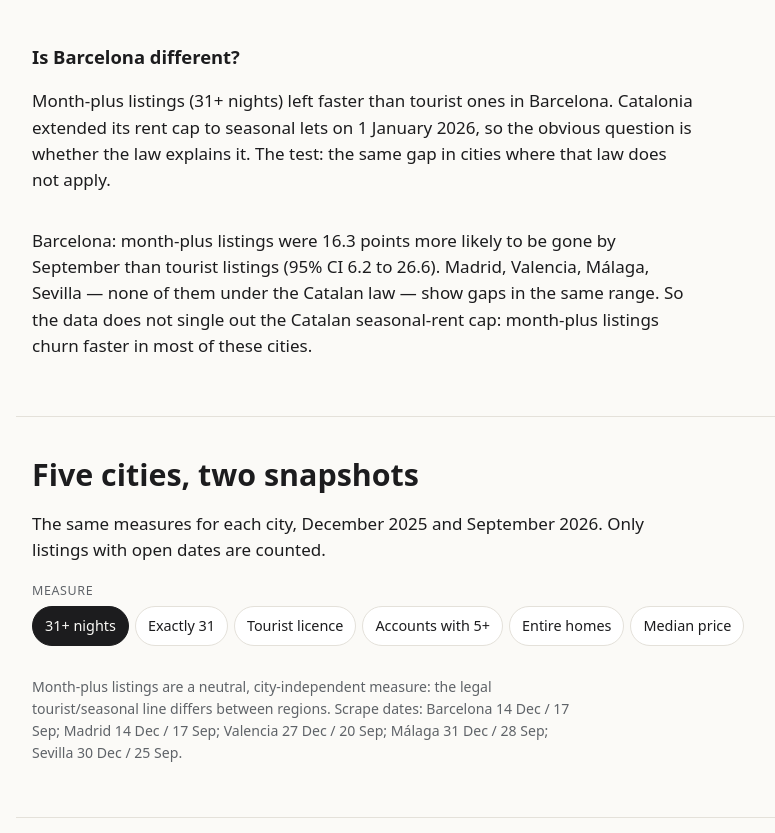
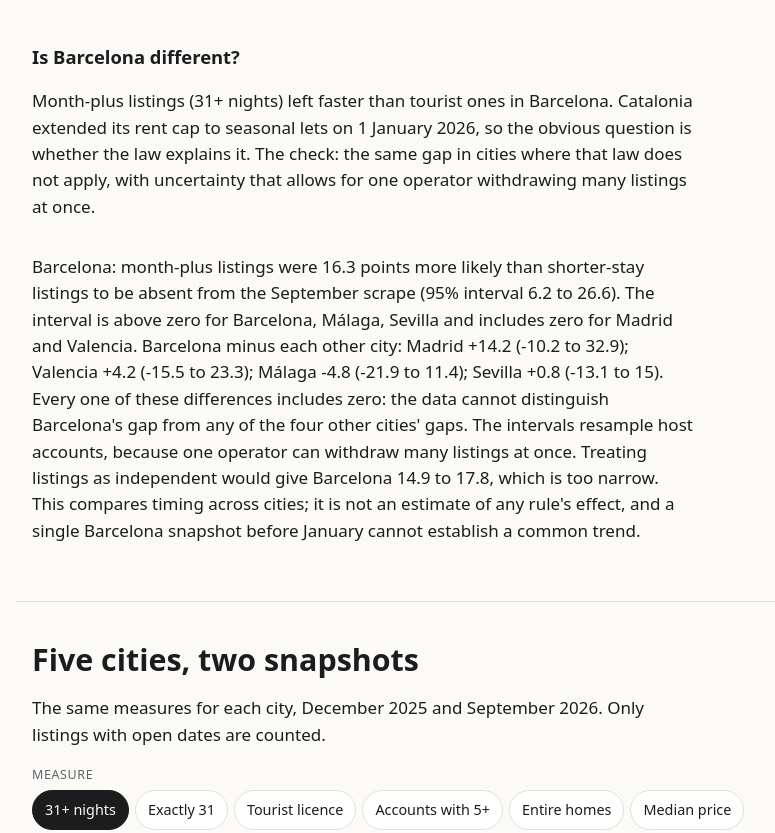
Before and after one commit to renzorico/spain-housing-str-analysis, a website built with Vite: page site/index.html in a window 1280 px wide. Shown: the part 2515-3348 px from the top of the page, without its empty margins (134-909 px from the left). Built offline with nearby package versions, Linux system fonts and the light colour scheme; no server answers; what @observablehq/plot would draw is missing.

Commit message:
exit-gap readout from contrast intervals, not interval overlap

```diff
--- a/site/index.html
+++ b/site/index.html
@@ -92,8 +92,8 @@
         <p>
           Month-plus listings (31+ nights) left faster than tourist ones in Barcelona. Catalonia
           extended its rent cap to seasonal lets on 1 January 2026, so the obvious question is
-          whether the law explains it. The test: the same gap in cities where that law does not
-          apply.
+          whether the law explains it. The check: the same gap in cities where that law does not
+          apply, with uncertainty that allows for one operator withdrawing many listings at once.
         </p>
         <div class="chart" id="gap-chart" role="img"></div>
         <p class="readout" id="gap-readout"></p>
--- a/site/src/data.ts
+++ b/site/src/data.ts
@@ -106,6 +106,23 @@ export interface PopulationCheck {
   month_plus_pct: number;
 }
 
+export interface ExitGap {
+  points: number;
+  /** 95% interval resampling host accounts (the one to quote) */
+  ci_low: number;
+  ci_high: number;
+  method: string;
+  /** naive interval treating listings as independent; understated */
+  listing_level_ci_low: number;
+  listing_level_ci_high: number;
+  accounts: number;
+  month_plus_listings: number;
+  shorter_listings: number;
+  top10_accounts_share_of_month_plus_pct: number;
+  /** Barcelona minus this city; null for Barcelona itself */
+  vs_barcelona: { difference_points: number; ci_low: number; ci_high: number } | null;
+}
+
 export interface CityRow {
   city: City;
   scrape_dates: Record<string, string>;
@@ -115,7 +132,7 @@ export interface CityRow {
     all_listings: PopulationCheck;
   };
   rounds: Record<string, SnapshotSummary>;
-  exit_gap: { points: number; ci_low: number; ci_high: number };
+  exit_gap: ExitGap;
   top_host_share: Record<string, number>;
 }
 
--- a/site/src/flows.ts
+++ b/site/src/flows.ts
@@ -147,6 +147,8 @@ export function initExitGap(cities: CityRow[]): void {
   const rows = CITIES.map((c) => cities.find((row) => row.city === c)).filter((r): r is CityRow => r !== undefined);
   const barcelona = rows.find((r) => r.city === "barcelona");
   if (!barcelona) return;
+  const colour = (r: CityRow) => (r.city === "barcelona" ? cssVar("--seasonal") : cssVar("--tourist"));
+  const signed = (value: number) => `${value > 0 ? "+" : ""}${value}`;
 
   mountChart(chart, (width) => {
     const plot = Plot.plot({
@@ -154,7 +156,7 @@ export function initExitGap(cities: CityRow[]): void {
       height: 220,
       marginLeft: 80,
       style: plotStyle(),
-      x: { label: "exit gap, percentage points (month-plus minus tourist) →", grid: true, nice: true },
+      x: { label: "exit gap, percentage points (month-plus minus shorter stays) →", grid: true, nice: true },
       y: { label: null, domain: rows.map((r) => CITY_LABELS[r.city]) },
       marks: [
         Plot.ruleX([0], { stroke: cssVar("--muted") }),
@@ -162,38 +164,59 @@ export function initExitGap(cities: CityRow[]): void {
           y: (r: CityRow) => CITY_LABELS[r.city],
           x1: (r: CityRow) => r.exit_gap.ci_low,
           x2: (r: CityRow) => r.exit_gap.ci_high,
-          stroke: (r: CityRow) => (r.city === "barcelona" ? cssVar("--seasonal") : cssVar("--tourist")),
+          stroke: colour,
           strokeWidth: 3,
         }),
         Plot.dot(rows, {
           y: (r: CityRow) => CITY_LABELS[r.city],
           x: (r: CityRow) => r.exit_gap.points,
           r: 6,
-          fill: (r: CityRow) => (r.city === "barcelona" ? cssVar("--seasonal") : cssVar("--tourist")),
+          fill: colour,
           tip: true,
-          title: (r: CityRow) =>
-            `${CITY_LABELS[r.city]}: ${r.exit_gap.points > 0 ? "+" : ""}${r.exit_gap.points} points\n95% CI [${r.exit_gap.ci_low}, ${r.exit_gap.ci_high}]`,
+          title: (r: CityRow) => {
+            const g = r.exit_gap;
+            return [
+              `${CITY_LABELS[r.city]}: ${signed(g.points)} points`,
+              `95% interval (host accounts resampled): ${g.ci_low} to ${g.ci_high}`,
+              `${formatInt(g.month_plus_listings)} month-plus and ${formatInt(g.shorter_listings)} shorter-stay listings, ${formatInt(g.accounts)} host accounts`,
+              `${g.top10_accounts_share_of_month_plus_pct}% of the month-plus listings belong to the 10 largest accounts`,
+              g.vs_barcelona ? `Barcelona minus ${CITY_LABELS[r.city]}: ${signed(g.vs_barcelona.difference_points)} (${g.vs_barcelona.ci_low} to ${g.vs_barcelona.ci_high})` : "",
+            ]
+              .filter(Boolean)
+              .join("\n");
+          },
         }),
       ],
     });
-    plot.setAttribute("aria-label", "Dot chart with 95% confidence intervals: exit gap by city.");
+    plot.setAttribute("aria-label", "Dot chart with 95% intervals that resample host accounts: exit gap by city.");
     return plot;
   });
 
-  // The conclusion is computed, not written in: which cities' intervals
-  // overlap Barcelona's?
-  const others = rows.filter((r) => r.city !== "barcelona");
-  const overlaps = (r: CityRow) => r.exit_gap.ci_low <= barcelona.exit_gap.ci_high && r.exit_gap.ci_high >= barcelona.exit_gap.ci_low;
-  const similar = others.filter(overlaps).map((r) => CITY_LABELS[r.city]);
-  const different = others.filter((r) => !overlaps(r)).map((r) => `${CITY_LABELS[r.city]} (${r.exit_gap.points > 0 ? "+" : ""}${r.exit_gap.points})`);
+  // The sentences below are computed from the contrast intervals (Barcelona
+  // minus each city), which test the quantity discussed. Overlapping
+  // separate intervals are never used as a test.
+  const others = rows.filter((r) => r.city !== "barcelona" && r.exit_gap.vs_barcelona);
+  const distinguishable = others.filter((r) => {
+    const contrast = r.exit_gap.vs_barcelona;
+    return contrast !== null && (contrast.ci_low > 0 || contrast.ci_high < 0);
+  });
   const gap = barcelona.exit_gap;
+  const clearGap = rows.filter((r) => r.exit_gap.ci_low > 0).map((r) => CITY_LABELS[r.city]);
+  const includesZero = rows.filter((r) => r.exit_gap.ci_low <= 0).map((r) => CITY_LABELS[r.city]);
+  const contrasts = others
+    .map((r) => {
+      const c = r.exit_gap.vs_barcelona;
+      return c ? `${CITY_LABELS[r.city]} ${signed(c.difference_points)} (${c.ci_low} to ${c.ci_high})` : "";
+    })
+    .join("; ");
   readout.textContent =
-    `Barcelona: month-plus listings were ${gap.points} points more likely to be gone by September than tourist listings (95% CI ${gap.ci_low} to ${gap.ci_high}). ` +
-    (similar.length
-      ? `${similar.join(", ")} — none of them under the Catalan law — show gaps in the same range. `
-      : "No other city shows a gap in the same range. ") +
-    (different.length ? `${different.join(", ")} ${different.length === 1 ? "is" : "are"} the exception. ` : "") +
-    (similar.length
-      ? "So the data does not single out the Catalan seasonal-rent cap: month-plus listings churn faster in most of these cities."
-      : "The timing matches the Catalan seasonal-rent cap, but a difference in timing is not proof of a cause.");
+    `Barcelona: month-plus listings were ${gap.points} points more likely than shorter-stay listings to be absent from the September scrape (95% interval ${gap.ci_low} to ${gap.ci_high}). ` +
+    `The interval is above zero for ${clearGap.join(", ")}` +
+    (includesZero.length ? ` and includes zero for ${includesZero.join(" and ")}. ` : ". ") +
+    `Barcelona minus each other city: ${contrasts}. ` +
+    (distinguishable.length === 0
+      ? "Every one of these differences includes zero: the data cannot distinguish Barcelona's gap from any of the four other cities' gaps. "
+      : `Barcelona's gap is clearly different from ${distinguishable.map((r) => CITY_LABELS[r.city]).join(", ")}; the others cannot be told apart from it. `) +
+    `The intervals resample host accounts, because one operator can withdraw many listings at once. Treating listings as independent would give Barcelona ${gap.listing_level_ci_low} to ${gap.listing_level_ci_high}, which is too narrow. ` +
+    "This compares timing across cities; it is not an estimate of any rule's effect, and a single Barcelona snapshot before January cannot establish a common trend.";
 }
--- a/site/src/levers.ts
+++ b/site/src/levers.ts
@@ -61,11 +61,12 @@ function dataShows(id: string, { meta, register, rents, trends, cities }: Inputs
       const others = CITIES.filter((c) => c !== "barcelona")
         .map((c) => shareIn(c))
         .filter((v): v is number => v !== undefined);
+      const clearGapCities = cities.filter((c) => c.exit_gap.ci_low > 0).map((c) => CITY_LABELS[c.city]);
       if (!first || !second || !last || barcelona === undefined || others.length === 0) return "";
       return (
         `${formatPct(barcelona, 0)} of Barcelona's ${POPULATION} ask 31+ nights, vs ${Math.round(Math.min(...others))}–${Math.round(Math.max(...others))}% in ${CITIES.filter((c) => c !== "barcelona").map((c) => CITY_LABELS[c]).join(", ")}. ` +
         `Seasonal-band listings went from ${formatInt(first.bands.seasonal)} (${formatQuarter(first.snapshot)}) to ${formatInt(second.bands.seasonal)} (${formatQuarter(second.snapshot)}) and ${formatInt(last.bands.seasonal)} (${formatQuarter(last.snapshot)}). ` +
-        "Month-plus listings left Airbnb faster than tourist ones in most of the five cities, not only in Catalonia."
+        `Month-plus listings were clearly more likely than shorter-stay ones to be absent from the later scrape in ${clearGapCities.length} of 5 cities (${clearGapCities.join(", ")}; host-account intervals above zero), and Barcelona's gap cannot be told apart from any other city's.`
       );
     }
     case "owners_vote_catalonia":
```
